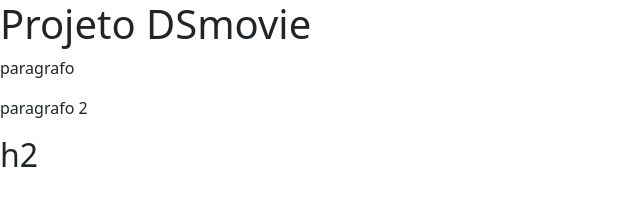
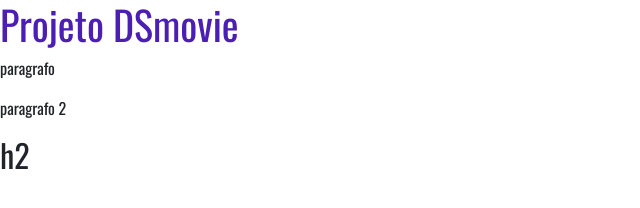
Before and after one commit to guiandradea/DSmovie, a plain HTML site: page index.html in a window 1280 px wide. Shown: the whole page, without its empty margins (0-640 px from the left). Drawn offline with nearby package versions, Linux system fonts and the light colour scheme.

Commit message:
Google Fonts

```diff
--- /dev/null
+++ b/css/styles.css
@@ -0,0 +1,4 @@
+@import url('https://fonts.googleapis.com/css2?family=Oswald&display=swap');
+
+*{font-family:'Oswald' ; }
+h1{ color: rgb(76, 31, 180);}
--- a/index.html
+++ b/index.html
@@ -5,15 +5,19 @@
     <meta http-equiv="X-UA-Compatible" content="IE=edge">
     <meta name="viewport" content="width=device-width, initial-scale=1.0">
     <title>DSmovie</title>
+
+    <link rel="stylesheet" href="css/styles.css">
     <link href="https://cdn.jsdelivr.net/npm/bootstrap@5.1.3/dist/css/bootstrap.min.css" rel="stylesheet" integrity="sha384-1BmE4kWBq78iYhFldvKuhfTAU6auU8tT94WrHftjDbrCEXSU1oBoqyl2QvZ6jIW3" crossorigin="anonymous"
-</head>
+
+  </head>
 <body>
   <h1> Projeto DSmovie </h1>
+
   <p>paragrafo
   </p>
   <p>paragrafo 2</p>
   <h2>h2
+ </h2>
 
-  </h2>
 </body>
 </html>
```
